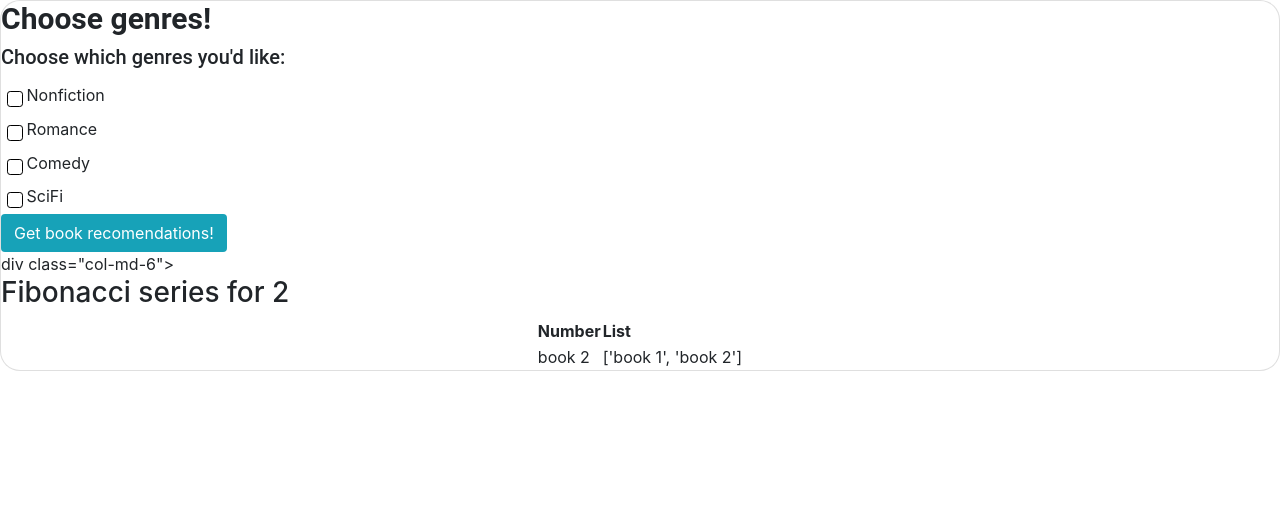
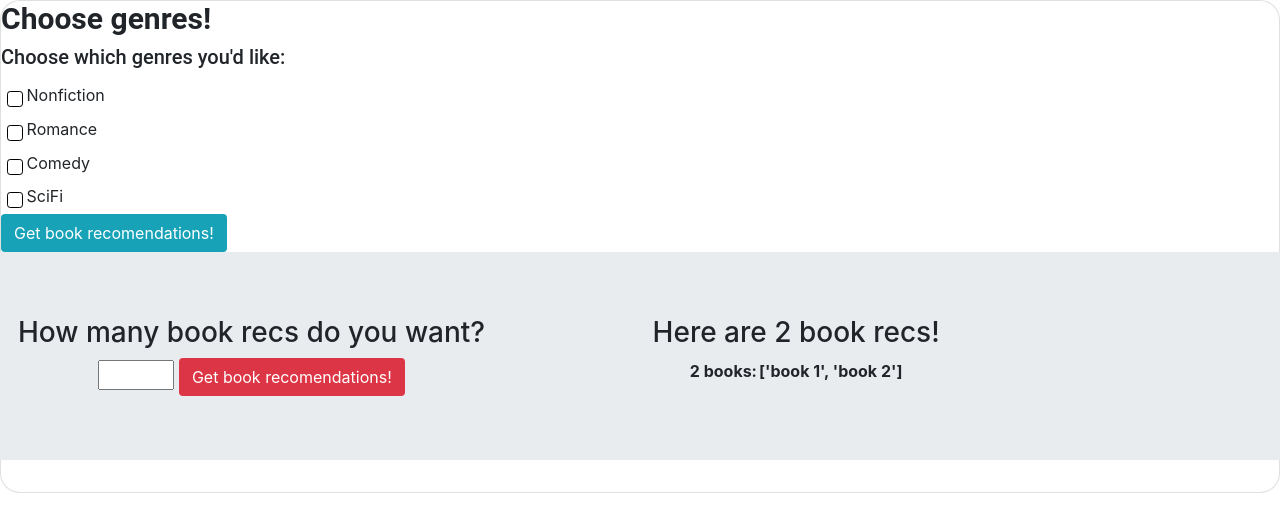
Before and after one commit to adhithin/virtualLibrary, a Flask app: page /booksearch/ in a window 1280 px wide. Shown: the top 532 px of the page. Run offline with Flask 2, Linux system fonts and the light colour scheme; lists and menus that the app fills with data are empty; some libraries are stand-ins or nearby versions.

Commit message:
classes structured ontoo the website

```diff
--- a/booksearch/app.py
+++ b/booksearch/app.py
@@ -16,20 +16,22 @@ booksearch_bp = Blueprint('booksearch', __name__,
 
 @booksearch_bp.route('/', methods=['GET', 'POST'])
 def search():
-    #genres = 'nothing'
-    #if request.method == 'POST':
-       # genres = request.form.getlist('genre')
-      #  print(genres)
-      #  if 'Romance' and 'SciFi' and 'Nonfiction' and 'Comedy' in genres:
-      #      return render_template("allgenres.html")
-      #  if 'Comedy' in genres:
-      #      return render_template("index.html")
-      #  if 'Nonfiction' in genres:
-      #      return render_template("index.html")
-      #  if 'Romance' in genres:
-      #      return render_template("index.html")
-      #  if 'SciFi' in genres:
-      #      return render_template("index.html")
+    genres = 'nothing'
+    if request.method == 'POST':
+        genres = request.form.getlist('genre')
+        print(genres)
+        if 'Romance' and 'SciFi' and 'Nonfiction' and 'Comedy' in genres:
+            return render_template("allgenres.html")
+        if 'Comedy' in genres:
+            return render_template("index.html")
+        if 'Nonfiction' in genres:
+            return render_template("index.html")
+        if 'Romance' in genres:
+            return render_template("index.html")
+        if 'SciFi' in genres:
+            return render_template("index.html")
+    if request.form:
+        return render_template("select-book.html", bookrecs=Books(int(request.form.get('series'))))
     return render_template("select-book.html", bookrecs=Books(2))
 
 @booksearch_bp.route('/allgenres', methods=['GET', 'POST'])
--- a/booksearch/selection.py
+++ b/booksearch/selection.py
@@ -5,7 +5,7 @@ class Books:
     """Initializer of class takes series parameter and returns Class Objectg"""
     def __init__(self, series):
         """Built in validation and exception"""
-        if series < 2 or series > 10:
+        if series < 1 or series > 10:
             raise ValueError("Series must be between 2 and 10")
         self._series = series
         self._list = []
--- a/booksearch/templates/select-book.html
+++ b/booksearch/templates/select-book.html
@@ -69,20 +69,27 @@
             </section>
         </div>
 
+
+        <div class="jumbotron text-center row">
             <div>
-            div class="col-md-6">
-            <h3>Fibonacci series for {{bookrecs.series}}</h3>
+                <h3>How many book recs do you want? </h3>
+                <form id="fibForm" action="" method="POST" >
+                    <input name="series" id="series" type="number" min="1" max="3" >
+                    <button class="btn  my-2 my-sm-0 text-white bg-danger" type="submit"> Get book recomendations!</button>
+
+                </form>
+            </div>
+
+            <div class="col-md-6">
+                <h3>Here are {{bookrecs.series}} book recs!</h3>
                 <!-- Number, List table -->
                 <table class="mx-auto">
                     <tr>
-                    <th scope="col">Number</th>
-                    <th scope="col">List</th>
-                </tr>
-                <tr>
-                    <td>{{bookrecs.number}}</td>
-                    <td>{{bookrecs.list}}</td>
+                        <th scope="col">{{bookrecs.series}} books: </th>
+                        <th scope="col">{{bookrecs.list}}</th>
                     </tr>
                 </table>
+            </div>
         </div>
 
         </div>
```
Lines whose indentation alone changed are shown as unchanged.
